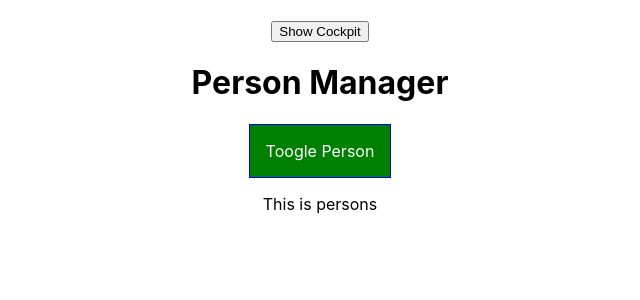
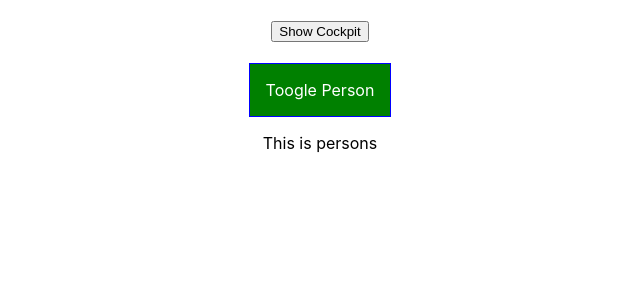
Before and after one commit to sohagmahin/React-things, a React app: page / in a window 1280 px wide. Shown: the top 300 px of the page, without its empty margins (320-960 px from the left). Built offline with nearby package versions, Linux system fonts and the light colour scheme.

Commit message:
lesson 7 video 23 Another form of HOCs

```diff
--- a/src/Containers/App.js
+++ b/src/Containers/App.js
@@ -2,7 +2,9 @@ import React, { Component } from 'react';
 import classes from './App.module.css';
 import Persons from '../Components/Persons/Persons';
 import Cockpit from '../Components/Cockpit/Cockpit';
-import WitClasses from '../hoc/WithClasses';
+import witClasses from '../hoc/withClasses';
+import Aux from '../hoc/Aux';
+import withClasses from '../hoc/withClasses';
 
 class App extends Component {
 
@@ -90,7 +92,7 @@ class App extends Component {
 
 
     return (
-      <WitClasses classes={classes.App}>
+      <Aux>
         <button onClick={() => { this.setState({ showCockpit: false }) }}>Show Cockpit</button>
         {this.state.showCockpit ? <Cockpit
           title={this.props.appTitle}
@@ -100,9 +102,9 @@ class App extends Component {
         /> : null
         }
         {person}
-      </WitClasses>
+      </Aux>
 
     );
   }
 }
-export default App;
+export default withClasses(App,classes.App);
--- a/src/hoc/WithClasses.js
+++ b/src/hoc/WithClasses.js
@@ -1,8 +1,10 @@
-
-const withClasses = props =>(
-    <div className={props.classes}>
-        {props.children}
-    </div>
-);
+import React from 'react';
+const withClasses = (WrappedComponent, className) =>{
+    return props=>(
+        <div className= {className}>
+            <WrappedComponent/>
+        </div>
+    );
+};
 
 export default withClasses;
```
Also changed, not shown: 1 other file (tests, documents, lock files or other folders).
